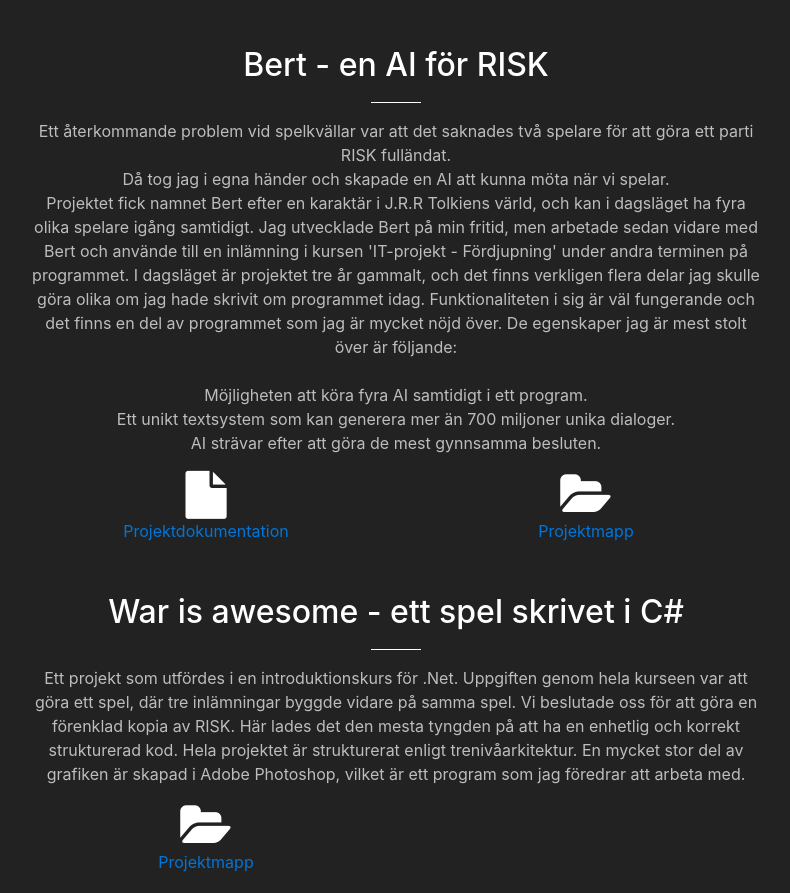
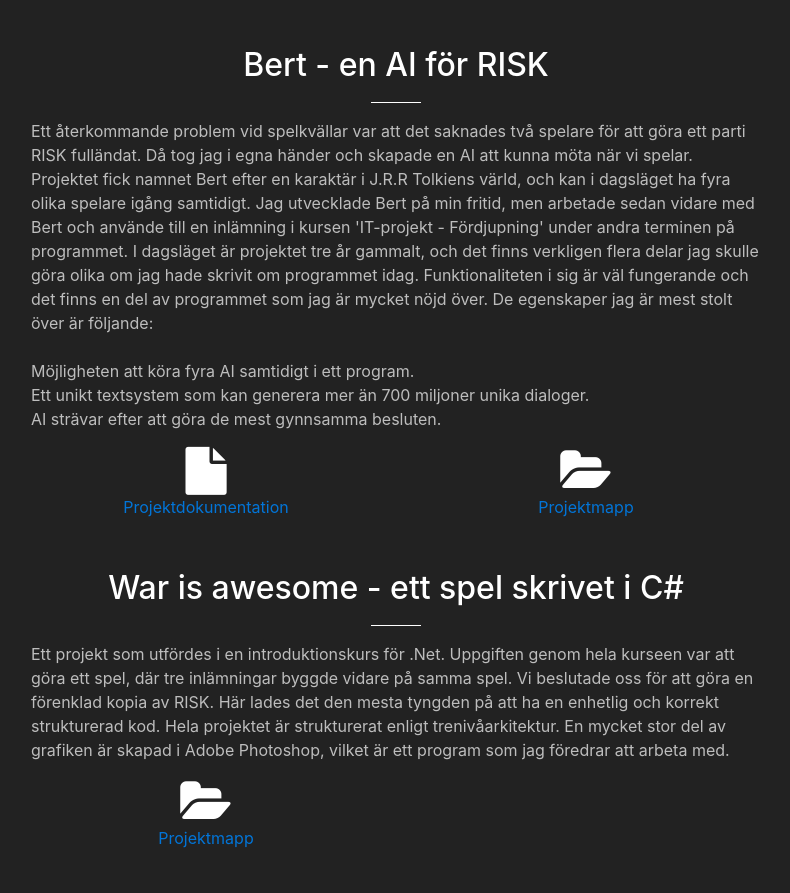
Before and after one commit to westerling/westerling.github.io, a website with bundled scripts: page index.html in a window 1280 px wide. Shown: the part 1657-2550 px from the top of the page, without its empty margins (244-1034 px from the left). Built offline with nearby package versions, Linux system fonts and the light colour scheme.

Commit message:
fixes
ändra från cetread till vänstertext

```diff
--- a/index.html
+++ b/index.html
@@ -200,9 +200,9 @@
                 <div class="col-lg-8 offset-lg-2 text-center">
                     <h2 class="section-heading text-white">Bert - en AI för RISK</h2>
                     <hr class="light">
-                    <p class="text-faded">Ett återkommande problem vid spelkvällar var att det saknades två spelare för att göra ett parti RISK fulländat.
-                        <br>Då tog jag i egna händer och skapade en AI att kunna möta när vi spelar.
-                        <br>Projektet fick namnet Bert efter en karaktär i J.R.R Tolkiens värld, och kan i dagsläget ha fyra olika spelare igång samtidigt.
+                    <p class="text-faded text-left">Ett återkommande problem vid spelkvällar var att det saknades två spelare för att göra ett parti RISK fulländat.
+                        Då tog jag i egna händer och skapade en AI att kunna möta när vi spelar.
+                        Projektet fick namnet Bert efter en karaktär i J.R.R Tolkiens värld, och kan i dagsläget ha fyra olika spelare igång samtidigt.
                         Jag utvecklade Bert på min fritid, men arbetade sedan vidare med Bert och använde till en inlämning i kursen 'IT-projekt - Fördjupning' under andra terminen på programmet.
                         I dagsläget är projektet tre år gammalt, och det finns verkligen flera delar jag skulle göra olika om jag hade skrivit om programmet idag.
                         Funktionaliteten i sig är väl fungerande och det finns en del av programmet som jag är mycket nöjd över. De egenskaper jag är mest stolt över är följande:
@@ -225,7 +225,7 @@
                 <div class="col-lg-8 offset-lg-2 text-center">
                     <h2 class="section-heading text-white"><br>War is awesome - ett spel skrivet i C#</h2>
                     <hr class="light">
-                    <p class="text-faded">Ett projekt som utfördes i en introduktionskurs för .Net.
+                    <p class="text-faded text-left">Ett projekt som utfördes i en introduktionskurs för .Net.
                         Uppgiften genom hela kurseen var att göra ett spel, där tre inlämningar byggde vidare på samma spel.
                         Vi beslutade oss för att göra en förenklad kopia av RISK.
                         Här lades det den mesta tyngden på att ha en enhetlig och korrekt strukturerad kod.
```
Also changed, not shown: daniel.html (+3 -3 lines).
